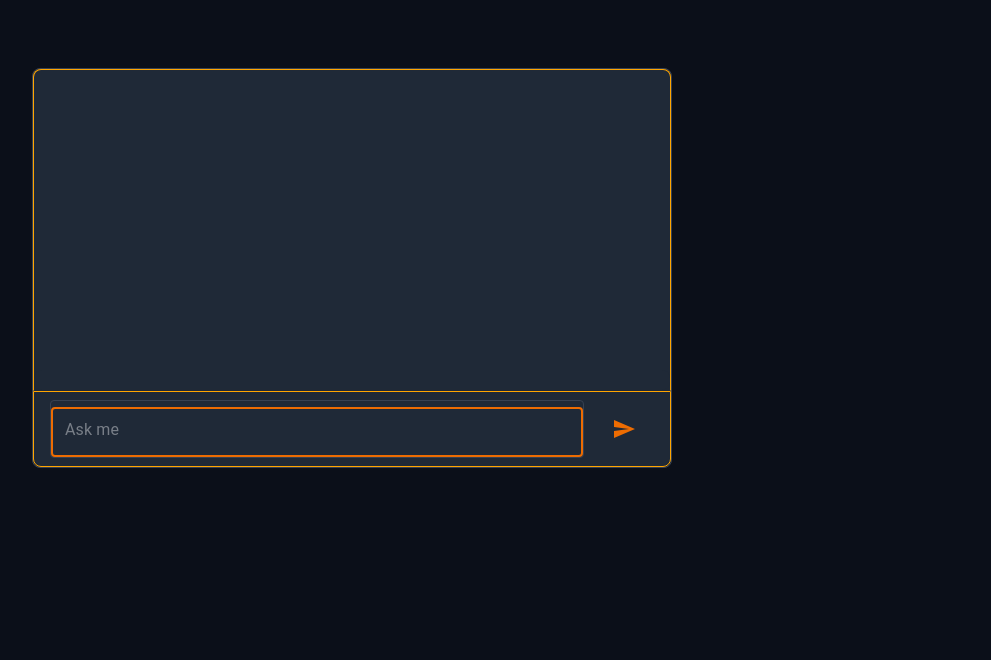
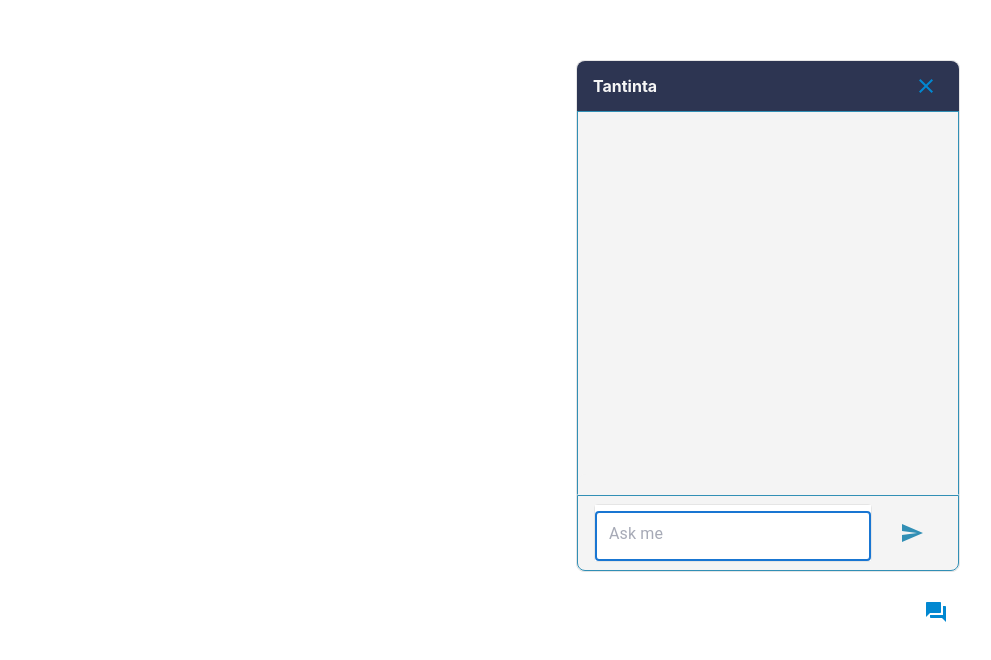
Before and after one commit to R2th/Tantinta-Chatbot, a React (Create React App) app: page / in a window 1280 px wide. Shown: the part 132-792 px from the top of the page, without its empty margins (288-1279 px from the left). Built offline with nearby package versions, Linux system fonts and the light colour scheme.

Commit message:
change layout and theme

```diff
--- a/src/components/Message/index.js
+++ b/src/components/Message/index.js
@@ -9,23 +9,24 @@ import FavoriteBorderIcon from "@mui/icons-material/FavoriteBorder";
 const useStyle = makeStyles(() => ({
   promptText: {
     padding: 10,
-    backgroundColor: "#374151",
-    color: "#FFFFFF",
+    backgroundColor: "#2d3552",
+    color: "#f6f6f6",
     width: "fit-content",
     borderRadius: 15,
-    maxWidth: "70%",
+    maxWidth: "80%",
     position: "relative",
     marginBottom: 10,
+    marginTop: 5,
   },
 
   responseText: {
-    backgroundColor: "rgb(17, 24, 39)",
-    color: "rgb(243, 244, 246)",
+    backgroundColor: "#fff",
+    color: "#2d3552",
     padding: 10,
     width: "fit-content",
     overflowWrap: "break-word",
     borderRadius: 15,
-    maxWidth: "70%",
+    maxWidth: "80%",
     position: "relative",
   },
 
@@ -87,6 +88,9 @@ const ResponseMessage = ({ content }) => {
       className={styles.box}
       onMouseMove={handleMouseMove}
       onMouseLeave={handleMouseLeave}
+      style={{
+        backgroundColor: "inherit",
+      }}
     >
       <div
         className={styles.responseText}
@@ -103,13 +107,14 @@ const ResponseMessage = ({ content }) => {
               border: "none",
               cursor: "pointer",
               zIndex: 10,
+              color: "#FF6961",
             }}
             onClick={() => {
               setIsReactionActive((prev) => !prev);
             }}
           >
             {isReactionActive ? (
-              <FavoriteIcon className="icon-active" color="error" />
+              <FavoriteIcon className="icon-active" />
             ) : (
               <FavoriteBorderIcon />
             )}
@@ -150,6 +155,7 @@ const PromptMessage = ({ content }) => {
       onMouseLeave={handleMouseLeave}
       style={{
         justifyContent: "flex-end",
+        backgroundColor: "inherit",
       }}
     >
       {/* {isHover && <ButtonReact />} */}
@@ -164,6 +170,7 @@ const PromptMessage = ({ content }) => {
               border: "none",
               cursor: "pointer",
               zIndex: 10,
+              color: "#FF6961",
             }}
             onClick={() => {
               setIsReactionActive((prev) => !prev);
@@ -171,7 +178,7 @@ const PromptMessage = ({ content }) => {
             ref={ref}
           >
             {isReactionActive ? (
-              <FavoriteIcon className="icon-active" color="error" />
+              <FavoriteIcon className="icon-active" />
             ) : (
               <FavoriteBorderIcon />
             )}
--- a/src/index.css
+++ b/src/index.css
@@ -10,14 +10,15 @@
 }
 
 body {
-  background-color: #0b0f19;
-  color: #f3f4f6;
+  background-color: #fff;
+  color: #004972;
 }
 
 div {
-  background-color: rgb(31, 41, 55);
-  border: 1px solid rgb(55, 65, 81);
+  background-color: transparent;
+  border: 1px solid #e5e5e5;
   border-radius: 8px;
+  color: #004972;
 }
 
 @keyframes l {
--- a/src/pages/Chat/index.js
+++ b/src/pages/Chat/index.js
@@ -1,43 +1,40 @@
 import React, { useEffect, useRef, useState } from "react";
 
-import { Button, IconButton, TextField } from "@mui/material";
+import { IconButton, TextField } from "@mui/material";
 import { makeStyles } from "@mui/styles";
 
-import axios from "axios";
-// import ReactMarkdown from "react-markdown";
-// import remarkGfm from "remark-gfm";
 import SendIcon from "@mui/icons-material/Send";
+import QuestionAnswerIcon from "@mui/icons-material/QuestionAnswer";
+import CloseIcon from "@mui/icons-material/Close";
 
 import Message from "../../components/Message";
+import axios from "axios";
 
 const useStyles = makeStyles(() => ({
   container: {
-    position: "absolute",
-    left: "50%",
-    top: "50%",
-    transform: "translate(-50%, -50%)",
-    width: "50vw",
-    height: "50vh",
+    width: "24rem",
+    height: "32rem",
     display: "flex",
     flexDirection: "column",
     justifyContent: "flex-end",
+    backgroundColor: "#f4f4f4",
   },
 
   box: {
-    borderColor: "orange",
     height: "100%",
     display: "flex",
     flexDirection: "column",
     justifyContent: "flex-end",
     gap: 5,
     overflowY: "hidden",
-    borderBottomLeftRadius: 0,
-    borderBottomRightRadius: 0,
+    borderRadius: 0,
     borderBottomColor: "transparent",
+    backgroundColor: "inherit",
+    borderColor: "#318fb5",
   },
 }));
 
-const Chat = () => {
+const ChatBox = ({ children }) => {
   const styles = useStyles();
 
   const [conversation, setConversation] = useState([]);
@@ -99,13 +96,13 @@ const Chat = () => {
   };
 
   useEffect(() => {
-    if (conversation.length) {
+    if (conversation.length || isLoading) {
       scrollRef.current?.scrollIntoView({
         behavior: "smooth",
         block: "end",
       });
     }
-  }, [conversation.length]);
+  }, [conversation.length, isLoading]);
 
   useEffect(() => {
     if (prevChat.length > 0) {
@@ -128,6 +125,7 @@ const Chat = () => {
 
   return (
     <div className={styles.container}>
+      {children}
       <div className={styles.box}>
         <div
           style={{
@@ -135,6 +133,7 @@ const Chat = () => {
             border: "none",
             overflowX: "visible",
             padding: 10,
+            backgroundColor: "inherit",
           }}
         >
           {conversation.map((msg, idx) => (
@@ -168,7 +167,7 @@ const Chat = () => {
           gridTemplateColumns: "auto 60px",
           columnGap: 10,
           padding: "8px 16px",
-          border: "1px solid orange",
+          border: "1px solid #318fb5",
           borderBottomLeftRadius: 8,
           borderBottomRightRadius: 8,
         }}
@@ -178,21 +177,79 @@ const Chat = () => {
           placeholder="Ask me"
           onChange={(e) => setPrompt(e.target.value)}
           fullWidth
-          color="warning"
           focused
           sx={{
             input: {
-              color: "#f3f4f6",
+              color: "#2d3552",
+              backgroundColor: "white",
+              height: "inherit",
             },
           }}
           disabled={isLoading}
         />
-        <IconButton>
-          <SendIcon color="warning" />
+        <IconButton style={{ color: "#318fb5" }}>
+          <SendIcon color="inherit" />
         </IconButton>
       </form>
     </div>
   );
 };
 
+const Chat = () => {
+  const [active, setActive] = useState(true);
+
+  return (
+    <div
+      style={{
+        position: "fixed",
+        bottom: "2rem",
+        right: "2rem",
+        display: "flex",
+        flexDirection: "column",
+        alignItems: "flex-end",
+        border: "none",
+        gap: "1rem",
+      }}
+    >
+      {active && (
+        <ChatBox>
+          <div
+            style={{
+              backgroundColor: "#2d3552",
+              color: "#f6f6f6",
+              borderBottomLeftRadius: 0,
+              borderBottomRightRadius: 0,
+              padding: "8px 16px",
+              fontWeight: "bold",
+              border: "none",
+              display: "flex",
+              justifyContent: "space-between",
+              alignItems: "center",
+            }}
+          >
+            Tantinta
+            <IconButton
+              size="small"
+              onClick={() => {
+                setActive(false);
+              }}
+            >
+              <CloseIcon color="info" />
+            </IconButton>
+          </div>
+        </ChatBox>
+      )}
+      <IconButton
+        onClick={() => {
+          setActive(true);
+        }}
+        size="large"
+        color="info"
+      >
+        <QuestionAnswerIcon />
+      </IconButton>
+    </div>
+  );
+};
+
 export default Chat;
```
